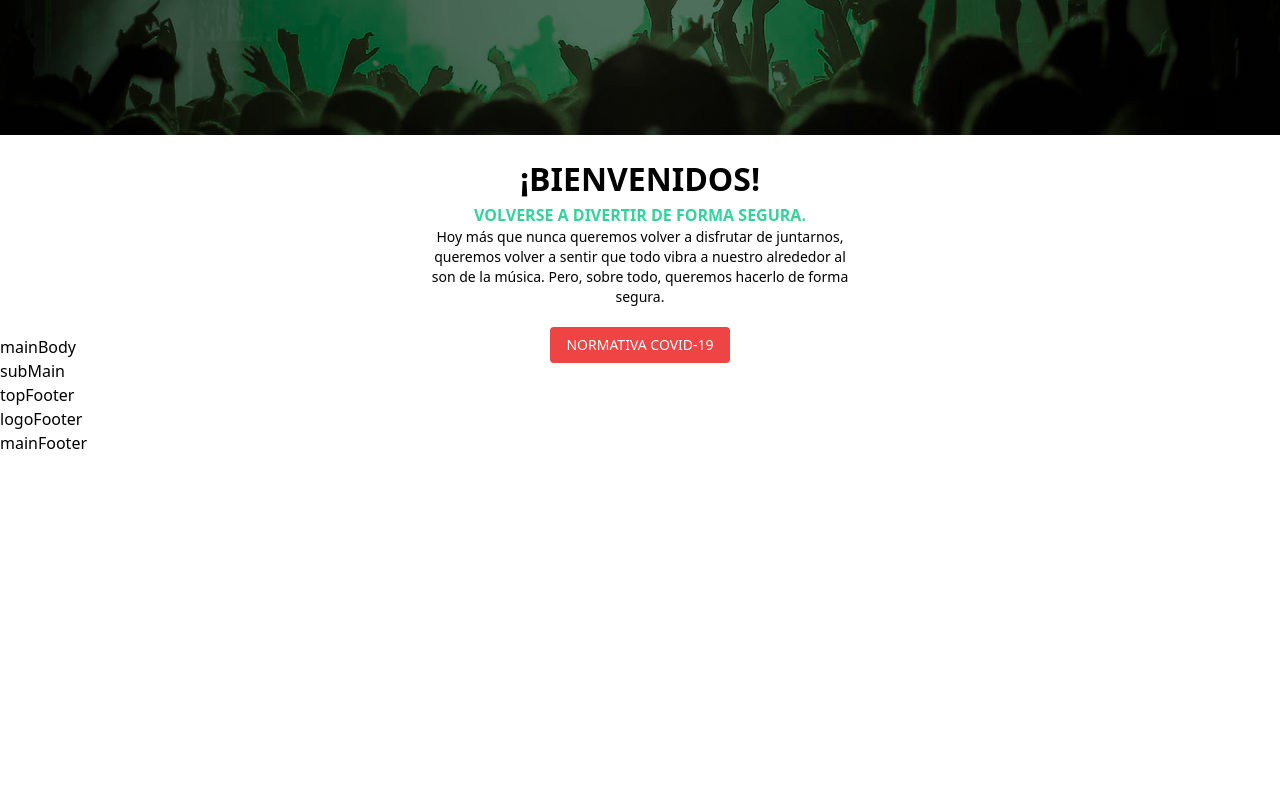
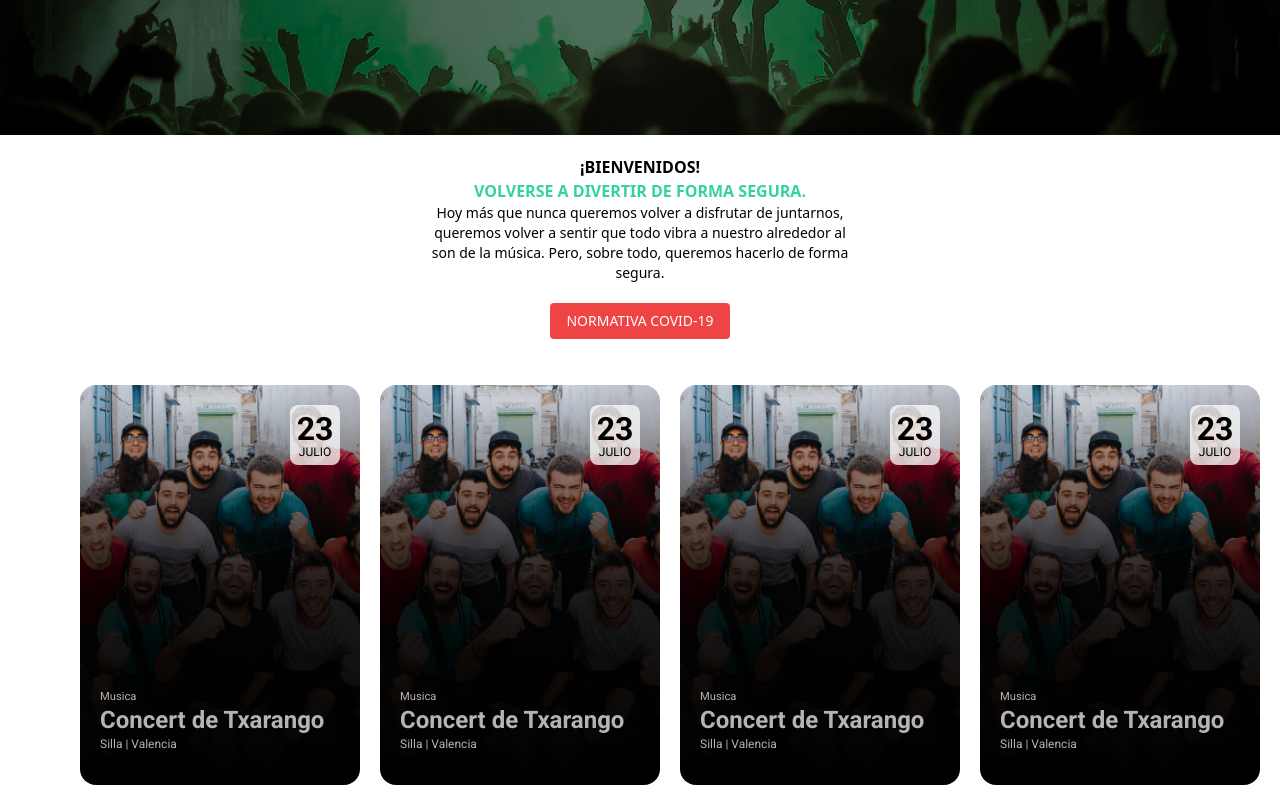
Before and after one commit to mdgdeveloper/csschallenges, a plain HTML site: page eventmanager/index.html in a window 1280 px wide. Shown: the part 600-1400 px from the top of the page. Before the commit the page ends 1055 px from the top, so only its background shows below. Drawn offline with nearby package versions, Linux system fonts and the light colour scheme.

Commit message:
eventos 0.1: Evento Single CSS

```diff
--- a/eventmanager/index.html
+++ b/eventmanager/index.html
@@ -179,7 +179,92 @@
     </div>
 
     </div>
-    <div class="mainBody">mainBody</div>
+    <div class="mainBody">
+      <div class="event-grid pl-20">
+        <!--- Evento Unico -->
+
+        <div class="event-single rounded-2xl">
+          <div class="event-single-head">
+          <div class="fecha rounded-lg">
+            <div class="number">23</div>
+            <div class="month">JULIO</div>
+          </div>
+
+          </div>
+
+          <div class="event-info">
+            <div class="event-supratitle">Musica</div>
+            <div class="event-title">Concert de Txarango</div>
+            <div class="event-subtitle">Silla | Valencia</div>
+          </div>
+        </div>
+
+        <!--- Evento Unico -->
+
+      <!--- Evento Unico: revisar margin -->
+
+      <div class="event-single rounded-2xl">
+        <div class="event-single-head">
+        <div class="fecha rounded-lg">
+          <div class="number">23</div>
+          <div class="month">JULIO</div>
+        </div>
+
+        </div>
+
+        <div class="event-info">
+          <div class="event-supratitle">Musica</div>
+          <div class="event-title">Concert de Txarango</div>
+          <div class="event-subtitle">Silla | Valencia</div>
+        </div>
+      </div>
+
+      <!--- Evento Unico -->
+
+            <!--- Evento Unico: revisar margin -->
+
+            <div class="event-single rounded-2xl">
+              <div class="event-single-head">
+              <div class="fecha rounded-lg">
+                <div class="number">23</div>
+                <div class="month">JULIO</div>
+              </div>
+
+              </div>
+
+              <div class="event-info">
+                <div class="event-supratitle">Musica</div>
+                <div class="event-title">Concert de Txarango</div>
+                <div class="event-subtitle">Silla | Valencia</div>
+              </div>
+            </div>
+
+            <!--- Evento Unico -->
+
+
+                  <!--- Evento Unico: revisar margin -->
+
+      <div class="event-single rounded-2xl">
+        <div class="event-single-head">
+        <div class="fecha rounded-lg">
+          <div class="number">23</div>
+          <div class="month">JULIO</div>
+        </div>
+
+        </div>
+
+        <div class="event-info">
+          <div class="event-supratitle">Musica</div>
+          <div class="event-title">Concert de Txarango</div>
+          <div class="event-subtitle">Silla | Valencia</div>
+        </div>
+      </div>
+
+      <!--- Evento Unico -->
+
+
+      </div>
+    </div>
     <div class="subMain">subMain</div>
     <div class="topFooter">topFooter</div>
     <div class="logoFooter">logoFooter</div>
--- a/eventmanager/styles/main.css
+++ b/eventmanager/styles/main.css
@@ -210,9 +210,142 @@ Inter Main
 
 
 .interMain{
-    height: 200px;
+    height: 250px;
 }
 
-.interMain h1{
-    font-size: 2em;
+
+
+/*
+---------------
+Event List
+---------------
+*/
+
+.event-grid{
+    display: flex;
+
+
 }
+
+.event-single{
+    width: 300px;
+    background-repeat: no-repeat;
+    background-image: linear-gradient(to top, rgba(0, 0, 0, 1), rgba(0,0,0,0.85),rgba(0, 0, 0, 0)), url('../img/events/event01.png');
+    background-size: cover;
+    height: 400px;
+    margin-right: 20px;
+
+
+}
+
+.event-single .event-single-head {
+    display: flex;
+    justify-content: flex-end;
+
+}
+.event-single .event-single-head .fecha {
+    font-family: 'Roboto', sans-serif;
+    width: 50px;
+    height: 60px;
+    background: rgba(255,255,255,0.75);
+    margin-top: 20px;
+    margin-right: 20px;
+}
+
+
+.event-single .event-single-head .fecha .number{
+font-size: 2em;
+text-align: center;
+margin: 0;
+padding: 0;
+font-weight: bold;
+}
+
+.event-single .event-single-head .fecha .month{
+font-size: 0.75em;
+text-align: center;
+margin-top: -10px;
+
+
+}
+
+.event-single .event-info{
+    font-family: Roboto;
+    color: rgb(180, 180, 180);
+    display: flex;
+    flex-direction: column;
+    justify-content: flex-end;
+    height: 72%;
+    padding-left: 20px;
+}
+
+.event-single .event-info .event-supratitle{
+    font-size: 0.7em;
+    padding: 0;
+    margin: 0;
+
+}
+
+.event-single .event-info .event-title{
+    font-size: 1.5em;
+    font-weight: bold;
+    padding: 0;
+    margin-top: -4px;
+
+}
+
+.event-single .event-info .event-subtitle{
+    font-size: 0.75em;
+    padding: 0;
+    margin: 0;
+    margin-top: -3px;
+}
+
+
+/*
+---------------
+Sub Main
+---------------
+*/
+
+.subMain{
+    margin-top: 30px;
+    height: 300px;
+    background: #000;
+}
+
+/*
+---------------
+Top Footer
+---------------
+*/
+
+.topFooter {
+    height: 200px;
+    background: #400;
+
+}
+
+/*
+---------------
+Logo Footer
+---------------
+*/
+
+.logoFooter{
+    height: 150px;
+    background: #0F0;
+
+}
+
+/*
+---------------
+mainFooter
+---------------
+*/
+.mainFooter{
+    height: 400px;
+    background: #008;
+
+
+}
```
Also changed, not shown: eventmanager/img/events/event01.png (added).
